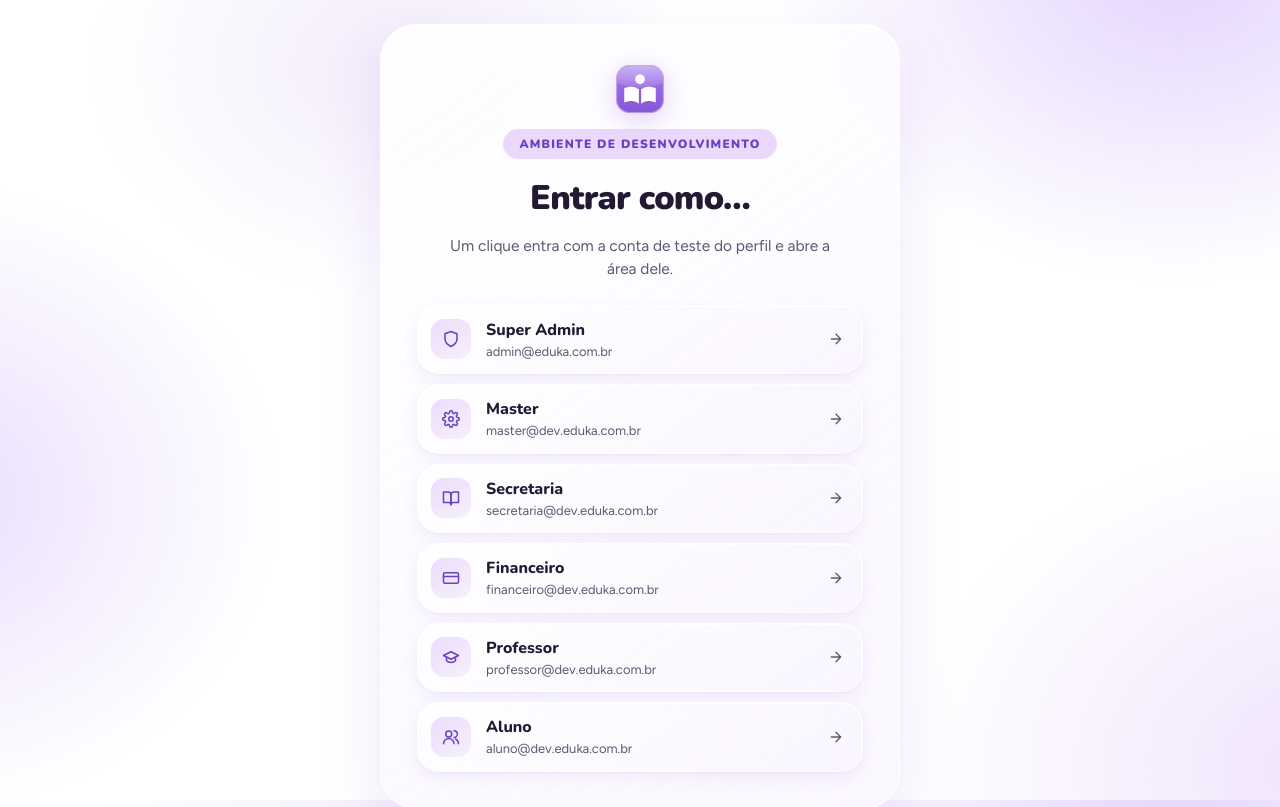
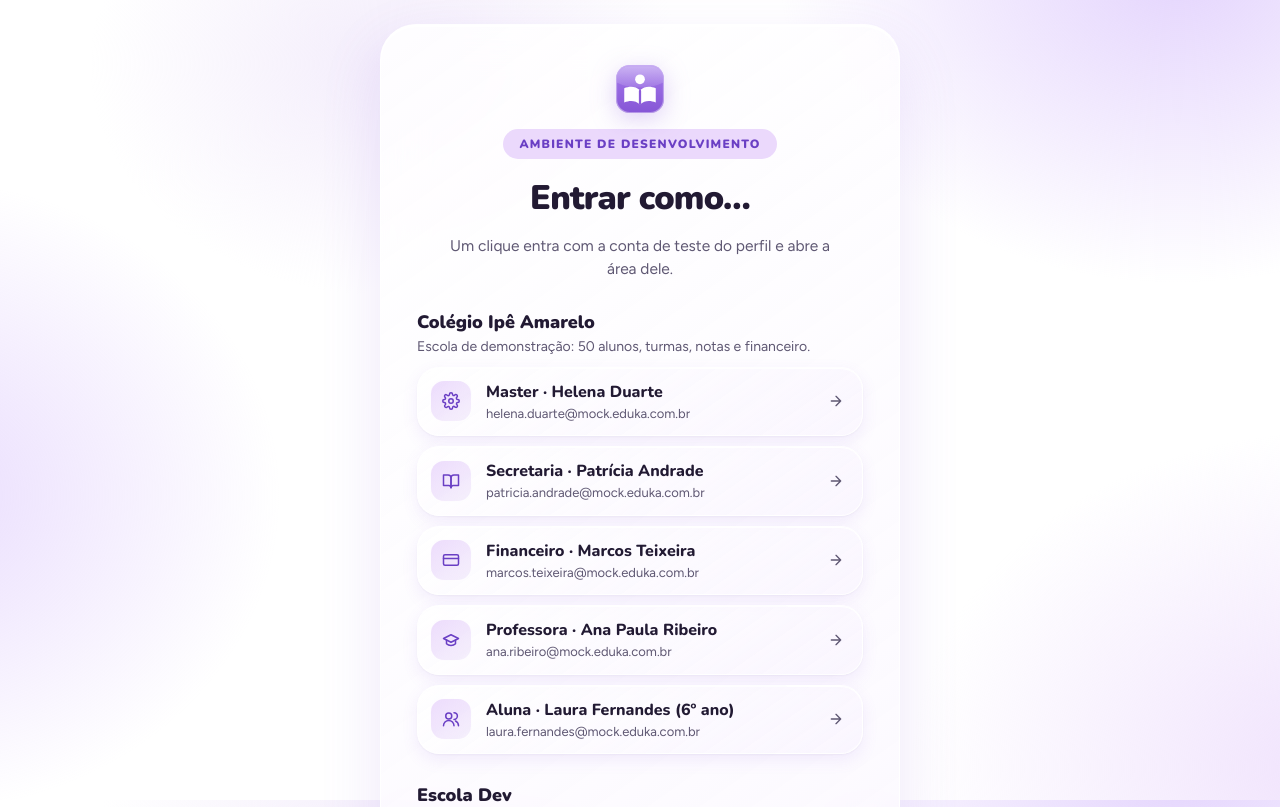
Before and after one commit to ICEI-PUC-Minas-PMGES-TI/pmg-es-2026-2-ti3-9577100-eduka, a React (Vite) app in the folder Codigo/frontend/: page /login/dev in a window 1280 px wide. Shown: the top 807 px of the page. Built offline with nearby package versions, Linux system fonts and the light colour scheme; no server answers.

Commit message:
feat(frontend): entra em um clique nas contas da escola de demonstracao pelo /login/dev

```diff
--- a/Codigo/frontend/src/pages/LoginDev/LoginDev.module.css
+++ b/Codigo/frontend/src/pages/LoginDev/LoginDev.module.css
@@ -56,12 +56,29 @@
   font-size: 15.5px;
 }
 
+.grupo {
+  width: 100%;
+  margin-top: 18px;
+  text-align: left;
+}
+
+.tituloGrupo {
+  font-family: var(--font-display);
+  font-size: 18px;
+  font-weight: 900;
+}
+
+.descricaoGrupo {
+  color: var(--color-text-muted);
+  font-size: 14px;
+}
+
 .lista {
   display: flex;
   flex-direction: column;
   gap: 10px;
   width: 100%;
-  margin: 14px 0 0;
+  margin: 10px 0 0;
   padding: 0;
   list-style: none;
 }
--- a/Codigo/frontend/src/pages/LoginDev/LoginDev.tsx
+++ b/Codigo/frontend/src/pages/LoginDev/LoginDev.tsx
@@ -8,26 +8,49 @@ import { autenticar, type PerfilUsuario } from '../../services/authService'
 import styles from './LoginDev.module.css'
 
 // Só existe em dev: a rota /login/dev nem entra no build de produção (ver
-// router.tsx). As contas são criadas pelo DevDataSeeder do backend, no perfil
-// "dev", então o token é real e o backend continua aplicando os 403.
+// router.tsx). As contas são criadas pelos seeders do backend no perfil "dev",
+// então o token é real e o backend continua aplicando os 403.
 const SENHA_DEV = 'Eduka-dev123'
+// Escola de demonstração do MockDataSeeder, que só existe com MOCK_DATA=true.
+const SENHA_MOCK = 'Eduka-mock123'
 
-const contas: { perfil: PerfilUsuario; rotulo: string; login: string; senha: string; icon: IconName }[] = [
+type Conta = { perfil: PerfilUsuario; rotulo: string; login: string; senha: string; icon: IconName }
+
+const grupos: { titulo: string; descricao: string; seFaltar: string; contas: Conta[] }[] = [
+  {
+    titulo: 'Colégio Ipê Amarelo',
+    descricao: 'Escola de demonstração: 50 alunos, turmas, notas e financeiro.',
+    seFaltar: 'Confira se MOCK_DATA=true no .env e recrie o backend.',
+    contas: [
+      { perfil: 'MASTER', rotulo: 'Master · Helena Duarte', login: 'helena.duarte@mock.eduka.com.br', senha: SENHA_MOCK, icon: 'settings' },
+      { perfil: 'SECRETARIA', rotulo: 'Secretaria · Patrícia Andrade', login: 'patricia.andrade@mock.eduka.com.br', senha: SENHA_MOCK, icon: 'book' },
+      { perfil: 'FINANCEIRO', rotulo: 'Financeiro · Marcos Teixeira', login: 'marcos.teixeira@mock.eduka.com.br', senha: SENHA_MOCK, icon: 'card' },
+      { perfil: 'PROFESSOR', rotulo: 'Professora · Ana Paula Ribeiro', login: 'ana.ribeiro@mock.eduka.com.br', senha: SENHA_MOCK, icon: 'graduationCap' },
+      { perfil: 'ALUNO', rotulo: 'Aluna · Laura Fernandes (6º ano)', login: 'laura.fernandes@mock.eduka.com.br', senha: SENHA_MOCK, icon: 'users' },
+    ],
+  },
+  {
+    titulo: 'Escola Dev',
+    descricao: 'Super admin e uma escola quase vazia, para testar do zero.',
+    seFaltar: 'Confira se o backend subiu com o perfil "dev".',
+    contas: [
       { perfil: 'SUPER_ADMIN', rotulo: 'Super Admin', login: 'admin@eduka.com.br', senha: 'Eduka-admin123', icon: 'shield' },
       { perfil: 'MASTER', rotulo: 'Master', login: 'master@dev.eduka.com.br', senha: SENHA_DEV, icon: 'settings' },
       { perfil: 'SECRETARIA', rotulo: 'Secretaria', login: 'secretaria@dev.eduka.com.br', senha: SENHA_DEV, icon: 'book' },
       { perfil: 'FINANCEIRO', rotulo: 'Financeiro', login: 'financeiro@dev.eduka.com.br', senha: SENHA_DEV, icon: 'card' },
       { perfil: 'PROFESSOR', rotulo: 'Professor', login: 'professor@dev.eduka.com.br', senha: SENHA_DEV, icon: 'graduationCap' },
       { perfil: 'ALUNO', rotulo: 'Aluno', login: 'aluno@dev.eduka.com.br', senha: SENHA_DEV, icon: 'users' },
+    ],
+  },
 ]
 
 export function LoginDev() {
   const navigate = useNavigate()
-  const [entrando, setEntrando] = useState<PerfilUsuario | null>(null)
+  const [entrando, setEntrando] = useState<string | null>(null)
   const [erro, setErro] = useState<string | null>(null)
 
-  async function entrarComo(conta: (typeof contas)[number]) {
-    setEntrando(conta.perfil)
+  async function entrarComo(conta: Conta, seFaltar: string) {
+    setEntrando(conta.login)
     setErro(null)
     try {
       const { perfil, verificacao } = await autenticar(conta.login, conta.senha)
@@ -45,7 +68,7 @@ export function LoginDev() {
       navigate(rotaInicialPorPerfil[perfil], { replace: true })
     } catch (e) {
       if (e instanceof ApiError && e.status === 401) {
-        setErro(`A conta de ${conta.rotulo} não existe. Confira se o backend subiu com o perfil "dev".`)
+        setErro(`A conta de ${conta.rotulo} não existe. ${seFaltar}`)
       } else {
         setErro(e instanceof ApiError ? e.message : 'Erro inesperado ao entrar.')
       }
@@ -61,20 +84,24 @@ export function LoginDev() {
         <h1 className={styles.title}>Entrar como…</h1>
         <p className={styles.text}>Um clique entra com a conta de teste do perfil e abre a área dele.</p>
 
+        {grupos.map((grupo) => (
+          <section key={grupo.titulo} className={styles.grupo} aria-label={grupo.titulo}>
+            <h2 className={styles.tituloGrupo}>{grupo.titulo}</h2>
+            <p className={styles.descricaoGrupo}>{grupo.descricao}</p>
             <ul className={styles.lista}>
-          {contas.map((conta) => (
-            <li key={conta.perfil}>
+              {grupo.contas.map((conta) => (
+                <li key={conta.login}>
                   <button
                     type="button"
                     className={styles.conta}
                     disabled={entrando !== null}
-                onClick={() => entrarComo(conta)}
+                    onClick={() => entrarComo(conta, grupo.seFaltar)}
                   >
                     <span className={styles.icone} aria-hidden="true">
                       <Icon name={conta.icon} size={18} />
                     </span>
                     <span className={styles.textoConta}>
-                  <strong>{entrando === conta.perfil ? 'Entrando…' : conta.rotulo}</strong>
+                      <strong>{entrando === conta.login ? 'Entrando…' : conta.rotulo}</strong>
                       <span className={styles.login}>{conta.login}</span>
                     </span>
                     <Icon name="arrowRight" size={16} />
@@ -82,6 +109,8 @@ export function LoginDev() {
                 </li>
               ))}
             </ul>
+          </section>
+        ))}
 
         {erro && (
           <p className={styles.erro} role="alert">
```
Lines whose indentation alone changed are shown as unchanged.
